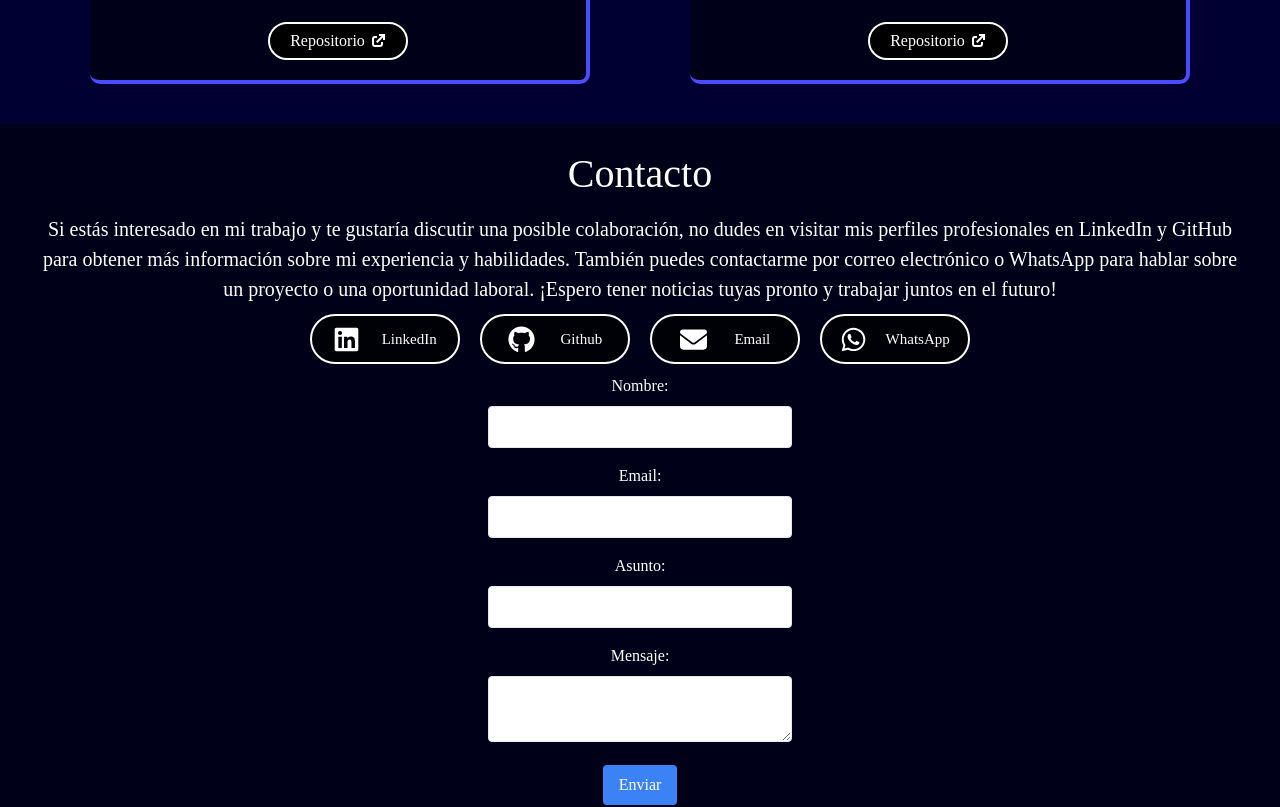
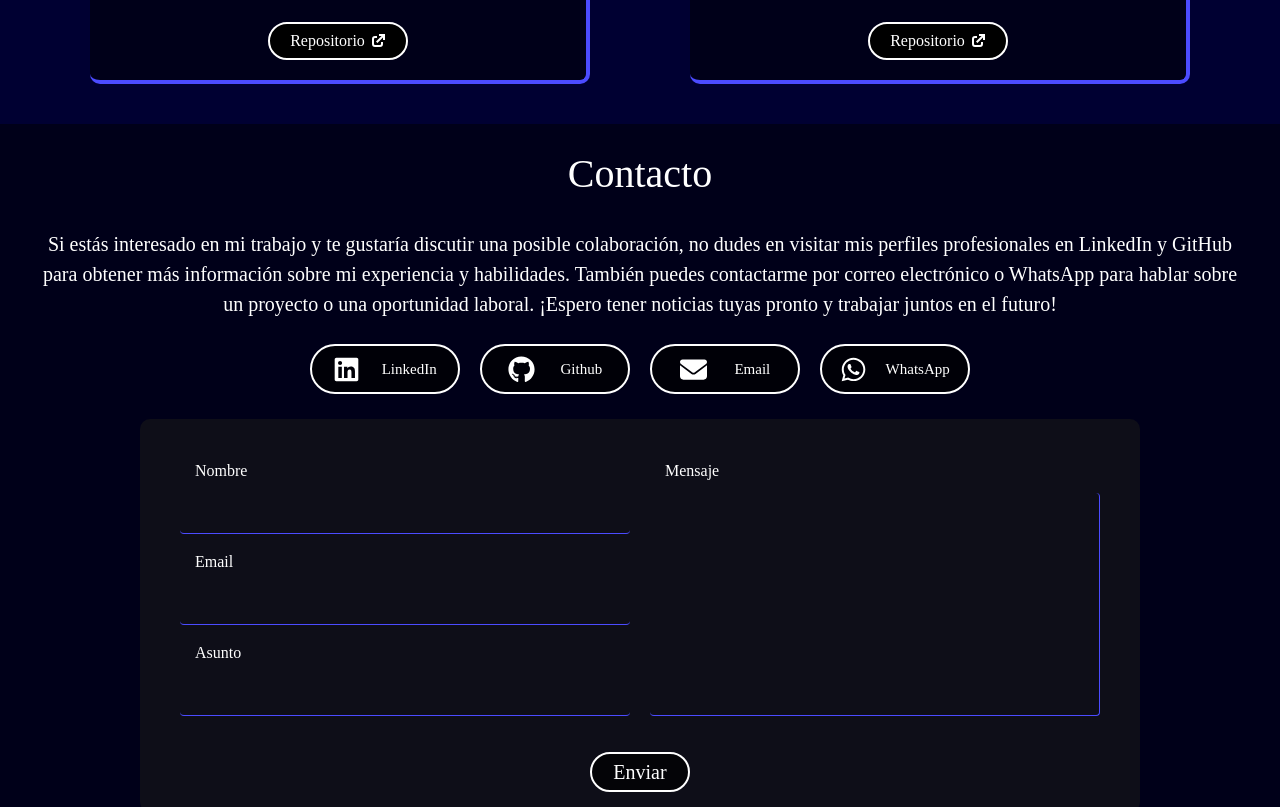
Before and after one commit to LegalBrian/Portfolio, a React (Create React App) app: page / in a window 1280 px wide. Shown: the part 2820-3627 px from the top of the page. Built offline with nearby package versions, Linux system fonts and the light colour scheme.

Commit message:
conctact form styles add

```diff
--- a/src/assets/styles/stylePages.js
+++ b/src/assets/styles/stylePages.js
@@ -60,7 +60,7 @@ export const projectsListContainer = "desktop:grid grid-cols-2 justify-items-cen
 //----------------------------------------------------------------------------------------------------------------------------------------
 // Contact
 
-export const contactContainer = "flex flex-col justify-center items-center bg-[rgb(0,0,25)] text-[#ffffff] text-center py-[20px] gap-[10px] desktop:px-[40px] smartphone:px-[20px]";
+export const contactContainer = "flex flex-col justify-center items-center gap-[25px] bg-[rgb(0,0,25)] text-[#ffffff] text-center py-[20px] gap-[10px] desktop:px-[40px] smartphone:px-[20px]";
 export const contactTitle = "desktop:text-[40px] smartphone:text-[30px]";
 export const contactDescription = "desktop:text-[20px] smartphone:text-[15px]";
 export const contactButtonsContainer = "flex desktop:flex-row justify-evenly smartphone:flex-wrap gap-[20px]";
--- a/src/components/ContactForm.jsx
+++ b/src/components/ContactForm.jsx
@@ -5,39 +5,13 @@ const ContactForm = () => {
   const [email, setEmail] = useState('');
   const [asunto, setAsunto] = useState('');
   const [mensaje, setMensaje] = useState('');
-  const [error, setError] = useState('');
-
-  const handleSubmit = (e) => {
-    e.preventDefault();
-
-    // Validar campos vacíos
-    if (!nombre || !email || !asunto || !mensaje) {
-      setError('Por favor, completa todos los campos');
-      return;
-    }
-
-    // Aquí puedes agregar el código para enviar los datos del formulario al backend
-    // Puedes utilizar fetch u otras librerías para hacer la solicitud HTTP
-    // Por ejemplo:
-    const data = {
-      nombre,
-      email,
-      asunto,
-      mensaje
-    };
-    // Enviar los datos al backend...
-    console.log(data);
-    // Reiniciar los campos del formulario y el mensaje de error
-    setNombre('');
-    setEmail('');
-    setAsunto('');
-    setMensaje('');
-    setError('');
-  };
 
   return (
-    <form action="https://formsubmit.co/legalbriandev@gmail.com" method="POST" className="max-w-md mx-auto">
-      <label htmlFor="nombre" className="block mb-2">Nombre:</label>
+    <form action="https://formsubmit.co/bfdc8398c85a9753d009bc77d90cffe0" method="POST" className="bg-[rgb(24,24,24,0.6)] rounded-[10px] w-5/6 flex flex-col p-[20px]">
+        <div className='grid grid-cols-2 p-[20px] gap-[20px] smartphone:grid-cols-1 smartphone-r:grid-cols-1 tablet:grid-cols-2 laptop:grid-cols-2'>
+            <div>
+                <div className='flex flex-col gap-[10px]'>
+                    <label htmlFor="nombre" className="flex text-start pl-[15px]">Nombre</label>
                     <input
                         type="text"
                         id="nombre"
@@ -45,10 +19,12 @@ const ContactForm = () => {
                         value={nombre}
                         onChange={(e) => setNombre(e.target.value)}
                         required
-        className="w-full px-4 py-2 mb-4 border rounded text-black"
+                        className="w-full px-4 py-2 mb-4 border-[rgba(75,75,255,1)] border-b-[1px] rounded bg-transparent outline-none focus:outline-[rgba(75,75,255,1)] focus:border-transparent"
                     />
+                </div>
 
-      <label htmlFor="email" className="block mb-2">Email:</label>
+                <div className='flex flex-col gap-[10px]'>
+                    <label htmlFor="email" className="flex text-start pl-[15px]">Email</label>
                     <input
                         type="email"
                         id="email"
@@ -56,10 +32,12 @@ const ContactForm = () => {
                         value={email}
                         onChange={(e) => setEmail(e.target.value)}
                         required
-        className="w-full px-4 py-2 mb-4 border rounded text-black"
+                        className="w-full px-4 py-2 mb-4 border-[rgba(75,75,255,1)] border-b-[1px] rounded bg-transparent outline-none focus:outline-[rgba(75,75,255,1)] focus:border-transparent"
                     />
+                </div>
 
-      <label htmlFor="asunto" className="block mb-2">Asunto:</label>
+                <div className='flex flex-col gap-[10px]'>
+                    <label htmlFor="asunto" className="flex text-start pl-[15px]">Asunto</label>
                     <input
                         type="text"
                         id="asunto"
@@ -67,26 +45,30 @@ const ContactForm = () => {
                         value={asunto}
                         onChange={(e) => setAsunto(e.target.value)}
                         required
-        className="w-full px-4 py-2 mb-4 border rounded text-black"
+                        className="w-full px-4 py-2 mb-4 border-[rgba(75,75,255,1)] border-b-[1px] rounded bg-transparent outline-none focus:outline-[rgba(75,75,255,1)] focus:border-transparent"
                     />
-
-      <label htmlFor="mensaje" className="block mb-2">Mensaje:</label>
+                </div>
+            </div>
+            <div  className='flex flex-col gap-[10px]'>
+                <label htmlFor="mensaje" className="flex text-start pl-[15px]">Mensaje</label>
                 <textarea
                     id="mensaje"
                     name="mensaje"
                     value={mensaje}
                     onChange={(e) => setMensaje(e.target.value)}
                     required
-        className="w-full px-4 py-2 mb-4 border rounded text-black"
+                    maxlength="500"
+                    className="w-full px-4 py-2 mb-4 border-[rgba(75,75,255,1)] border-b-[1px] border-r-[1px] rounded bg-transparent resize-none h-full outline-none focus:outline-[rgba(75,75,255,1)] focus:border-transparent smartphone:h-[150px] smartphone-r:h-[150px] tablet:h-full laptop:h-full desktop:h-full"
                 ></textarea>
-
-      {error && <p className="text-red-500 mb-4">{error}</p>}
-
+            </div>
+        </div>
+        <div className='flex justify-center items-center'>
             <input
                 type="submit"
                 value="Enviar"
-        className="px-4 py-2 bg-blue-500 text-white rounded hover:bg-blue-700"
+                className="items-center text-[20px] w-[100px] h-[40px] bg-[rgba(0,0,0,0.7)] cursor-pointer rounded-full border-[#ffffff] border-[2px] hover:bg-[rgba(75,75,255,1)] transition duration-500"
             />
+        </div>
         <input type="hidden" name="_next" value="http://legalbrian.vercel.app" />
         <input type="hidden" name="_captcha" value="false" />
     </form>
--- a/src/components/ScrollToTopButton.jsx
+++ b/src/components/ScrollToTopButton.jsx
@@ -31,7 +31,7 @@ const ScrollToTopButton = () => {
     <button
       id="btnScrollToTop"
       onClick={scrollToTop}
-      className={`fixed bottom-4 right-4 p-2 rounded-full flex items-center justify-center bg-[rgb(100,100,250)] w-[50px] h-[50px] transition-opacity duration-1000 ${
+      className={`fixed bottom-4 right-4 p-2 rounded-full flex items-center justify-center bg-[rgba(75,75,255,1)] w-[50px] h-[50px] transition-opacity duration-1000 ${
         isVisible ? 'block' : 'hidden'
       }`}
     >
--- a/src/index.css
+++ b/src/index.css
@@ -29,7 +29,7 @@ code {
 }
 
 ::-webkit-scrollbar-thumb {
-  background-color: rgb(100,100,250);
+  background-color: rgba(75,75,255,1);
   border-radius: 30px;
 }
 
```
Lines whose indentation alone changed are shown as unchanged.
